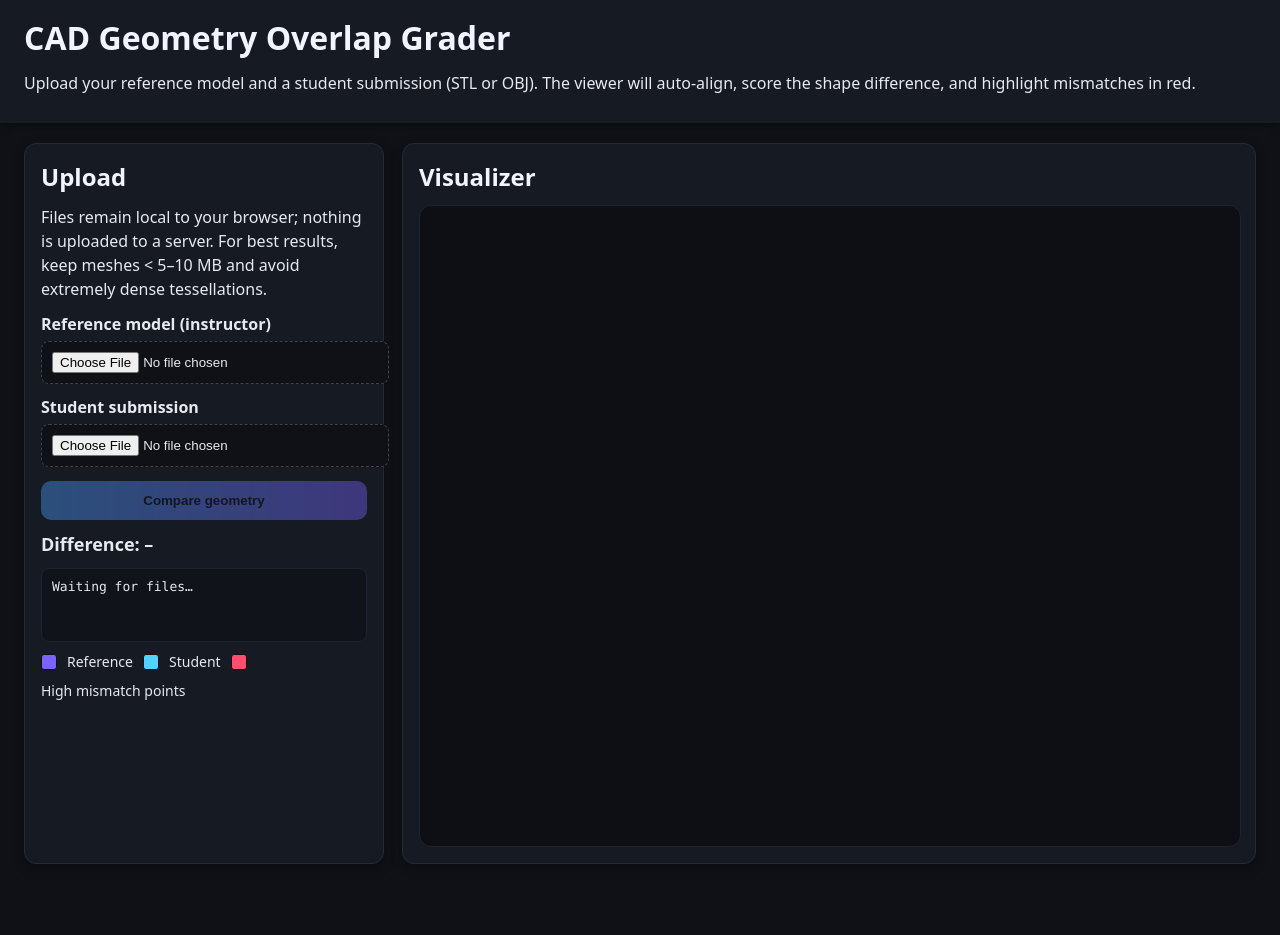
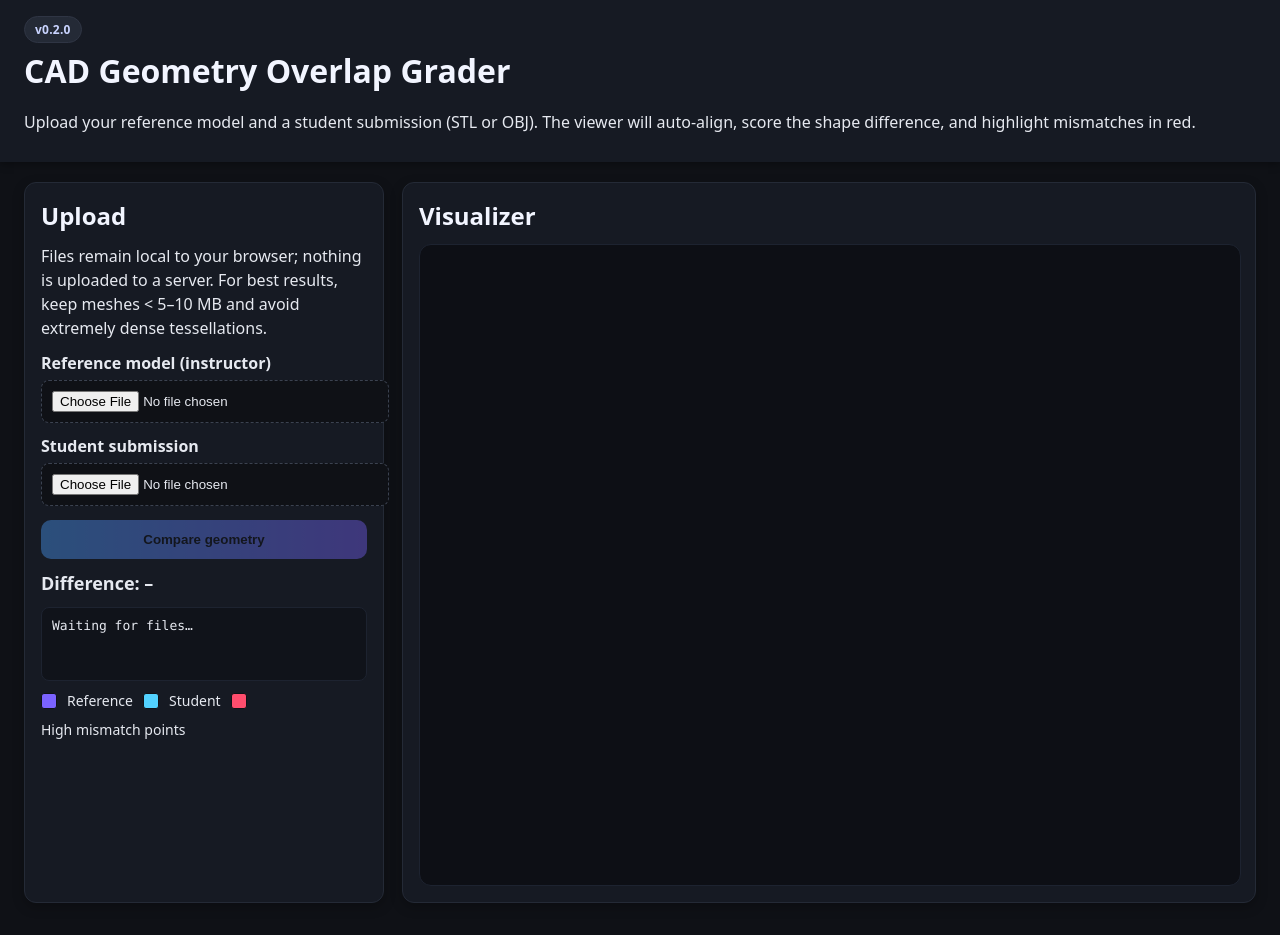
Before and after one commit to 2AronB/USAFA_DFME, a plain HTML site: page index.html in a window 1280 px wide. Before the commit the page ends 896 px from the top, so only its background shows below. Drawn offline with nearby package versions, Linux system fonts and the light colour scheme.

Commit message:
Add version badge to grader page

```diff
--- a/index.html
+++ b/index.html
@@ -20,6 +20,9 @@
       padding: 16px 24px;
       background: #161a23;
       box-shadow: 0 2px 8px rgba(0, 0, 0, 0.35);
+      display: flex;
+      flex-direction: column;
+      gap: 6px;
     }
 
     main {
@@ -47,6 +50,18 @@
     h1, h2, h3 {
       margin: 0 0 12px;
       color: #f2f5ff;
+    }
+
+    .version {
+      align-self: flex-start;
+      padding: 4px 10px;
+      background: #242a36;
+      border: 1px solid #2f3544;
+      border-radius: 999px;
+      font-size: 12px;
+      font-weight: 700;
+      letter-spacing: 0.02em;
+      color: #c9d4ff;
     }
 
     p {
@@ -136,11 +151,12 @@
     }
   </style>
 </head>
-<body>
-  <header>
-    <h1>CAD Geometry Overlap Grader</h1>
-    <p>Upload your reference model and a student submission (STL or OBJ). The viewer will auto-align, score the shape difference, and highlight mismatches in red.</p>
-  </header>
+  <body>
+    <header>
+      <div class="version" aria-label="App version">v0.2.0</div>
+      <h1>CAD Geometry Overlap Grader</h1>
+      <p>Upload your reference model and a student submission (STL or OBJ). The viewer will auto-align, score the shape difference, and highlight mismatches in red.</p>
+    </header>
 
   <main>
     <section class="panel">
```
Also changed, not shown: 1 other file.
